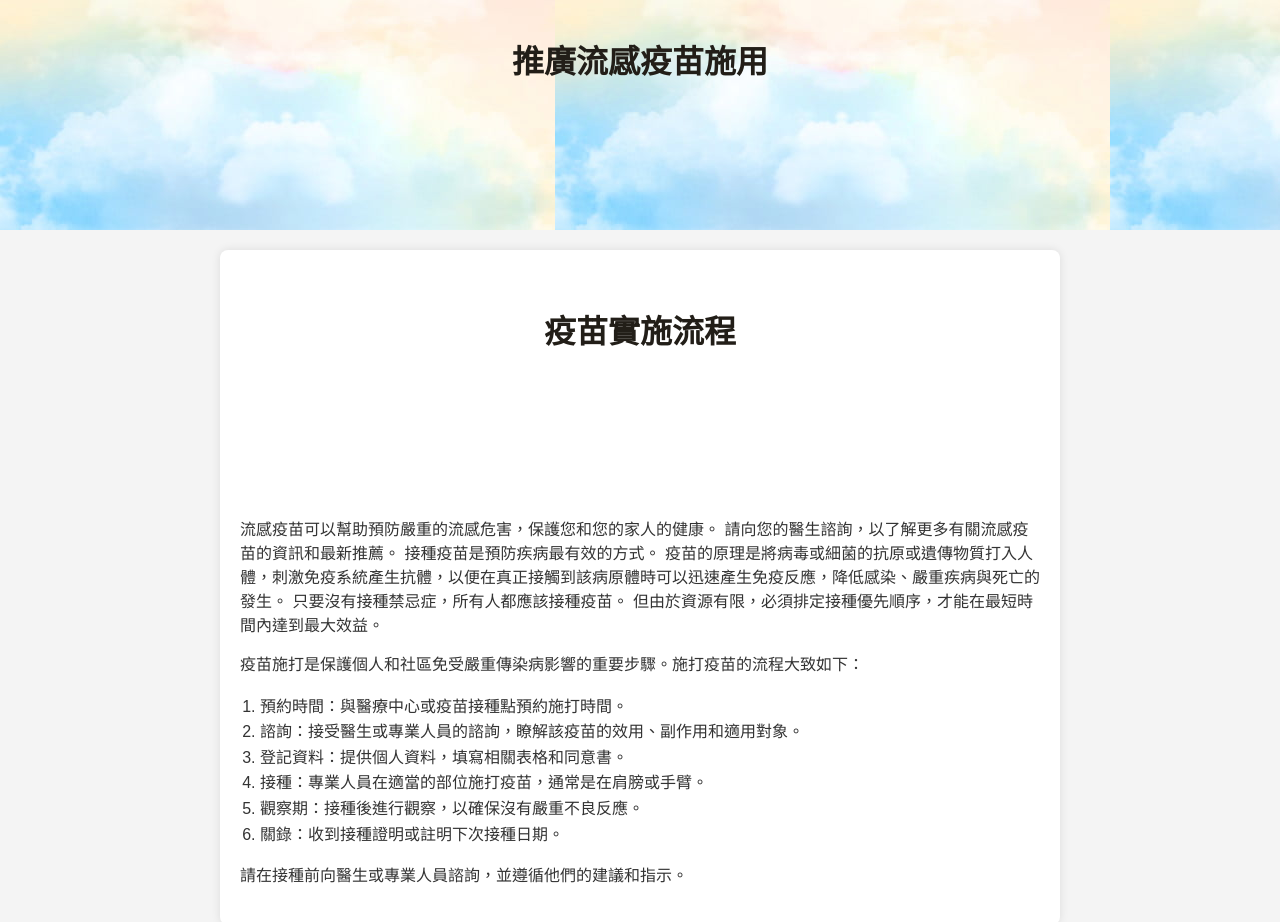
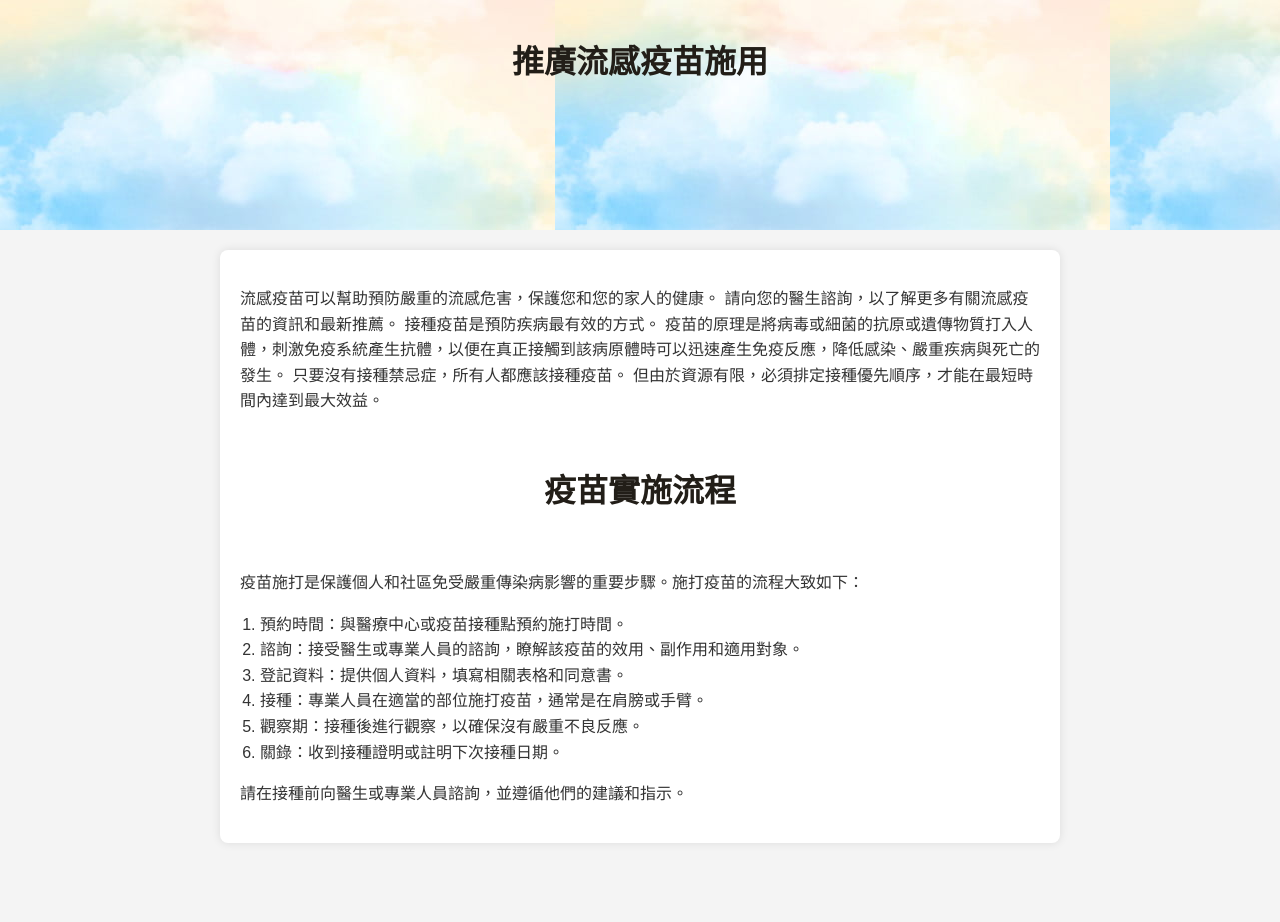
Before and after one commit to 3919s/11051006-FLU2, a plain HTML site: page index.html in a window 1280 px wide. After the commit the page ends 863 px from the top, so only its background shows below. Drawn offline with Linux system fonts and the light colour scheme.

Commit message:
Update index.html

```diff
--- a/index.html
+++ b/index.html
@@ -22,7 +22,6 @@
     }
     .head1{
         background-color:#fff;
-        height: 25vh;
         color: #221e18;
         padding: 15px;
         text-align: center;
@@ -72,12 +71,13 @@
 
 
     <div class="container">
+
+        <div class="content">
+            <p>流感疫苗可以幫助預防嚴重的流感危害，保護您和您的家人的健康。
+請向您的醫生諮詢，以了解更多有關流感疫苗的資訊和最新推薦。
+接種疫苗是預防疾病最有效的方式。 疫苗的原理是將病毒或細菌的抗原或遺傳物質打入人體，刺激免疫系統產生抗體，以便在真正接觸到該病原體時可以迅速產生免疫反應，降低感染、嚴重疾病與死亡的發生。 只要沒有接種禁忌症，所有人都應該接種疫苗。 但由於資源有限，必須排定接種優先順序，才能在最短時間內達到最大效益。</p>
         <div class=head1>
         <h1>疫苗實施流程</h1></div>
-        <p>流感疫苗可以幫助預防嚴重的流感危害，保護您和您的家人的健康。
-請向您的醫生諮詢，以了解更多有關流感疫苗的資訊和最新推薦。
-接種疫苗是預防疾病最有效的方式。 疫苗的原理是將病毒或細菌的抗原或遺傳物質打入人體，刺激免疫系統產生抗體，以便在真正接觸到該病原體時可以迅速產生免疫反應，降低感染、嚴重疾病與死亡的發生。 只要沒有接種禁忌症，所有人都應該接種疫苗。 但由於資源有限，必須排定接種優先順序，才能在最短時間內達到最大效益。</p>
-        <div class="content">
             <p>疫苗施打是保護個人和社區免受嚴重傳染病影響的重要步驟。施打疫苗的流程大致如下：</p>
             <ol>
                 <li>預約時間：與醫療中心或疫苗接種點預約施打時間。</li>
```
